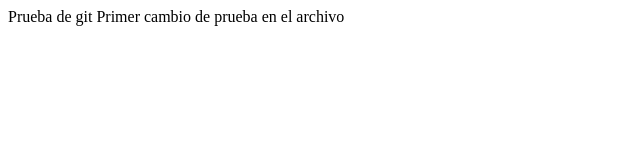
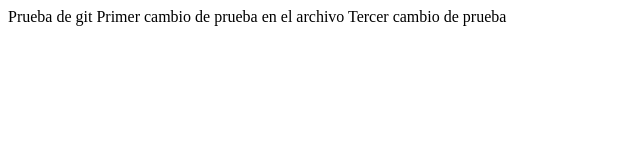
Before and after one commit to candelariaruiz/Ejemplo_de_repositorio, a plain HTML site: page index.html in a window 1280 px wide. Shown: the whole page, without its empty margins (0-640 px from the left). Drawn offline with Linux system fonts and the light colour scheme.

Commit message:
Tercer cambio de prueba

```diff
--- a/index.html
+++ b/index.html
@@ -6,5 +6,6 @@
 <body>
 	Prueba de git
 	Primer cambio de prueba en el archivo
+	Tercer cambio de prueba
 </body>
 </html>
```
